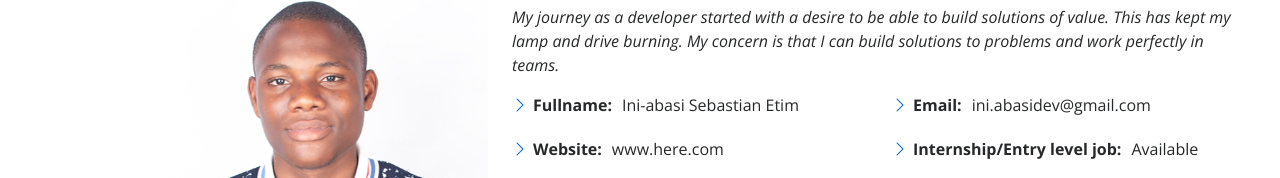
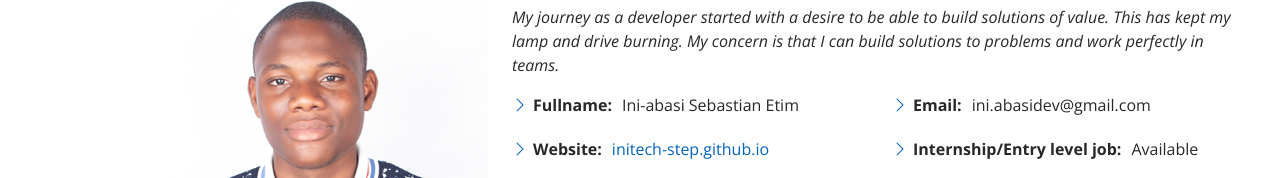
Before and after one commit to Initech-step/Initech-step.github.io, a plain HTML site: page index.html in a window 1280 px wide. Shown: the part 1093-1271 px from the top of the page. Drawn offline with nearby package versions, Linux system fonts and the light colour scheme.

Commit message:
Updated link

```diff
--- a/index.html
+++ b/index.html
@@ -90,7 +90,10 @@
                   </li>
 
                   <li><i class="bi bi-chevron-right"></i>
-                    <strong>Website:</strong> <span>www.here.com</span>
+                    <strong >Website:</strong>
+                    <a href="https://initech-step.github.io/">
+                      <span>initech-step.github.io</span>
+                    </a>
                   </li>
 
                   <li><i class="bi bi-chevron-right"></i>
```
